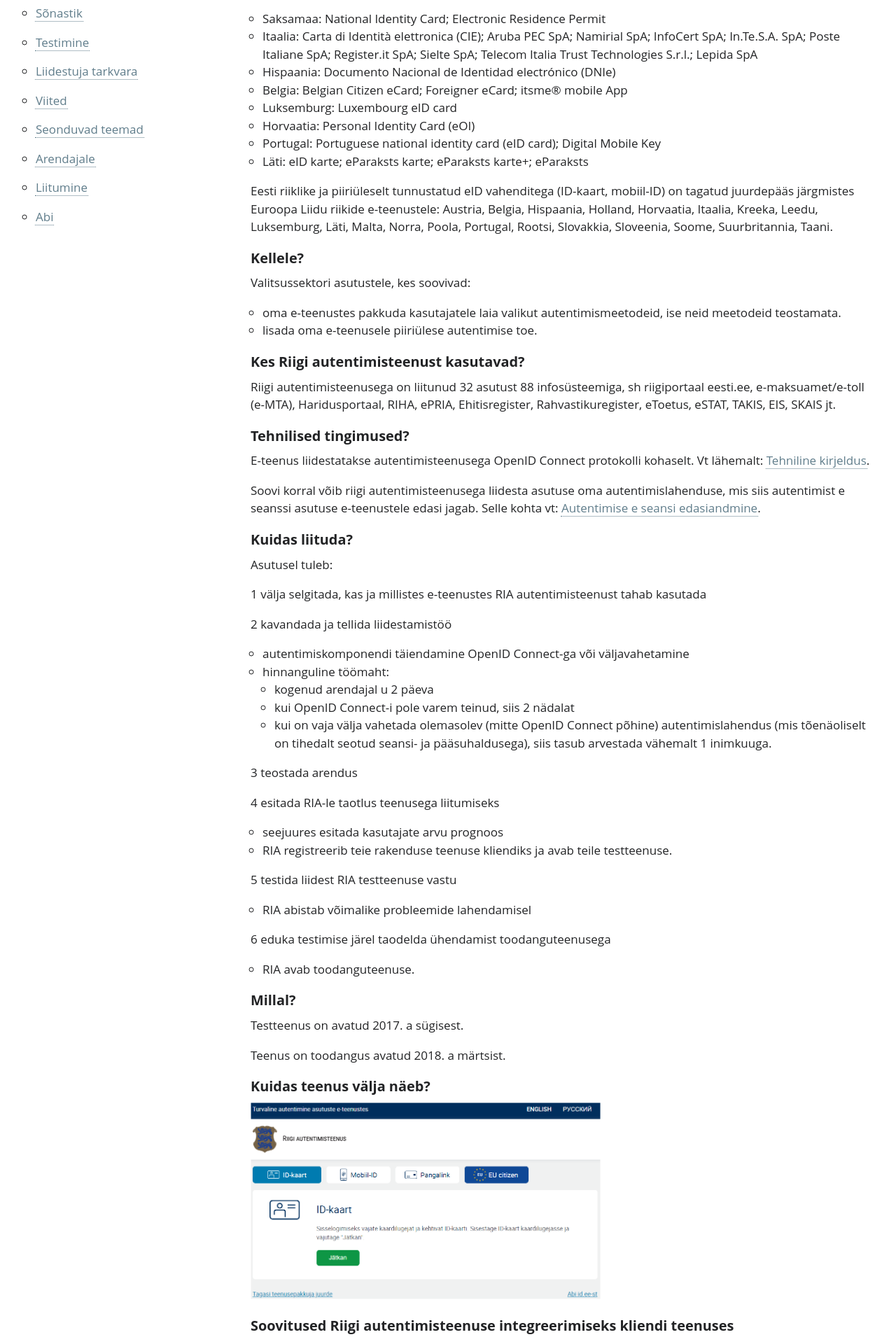
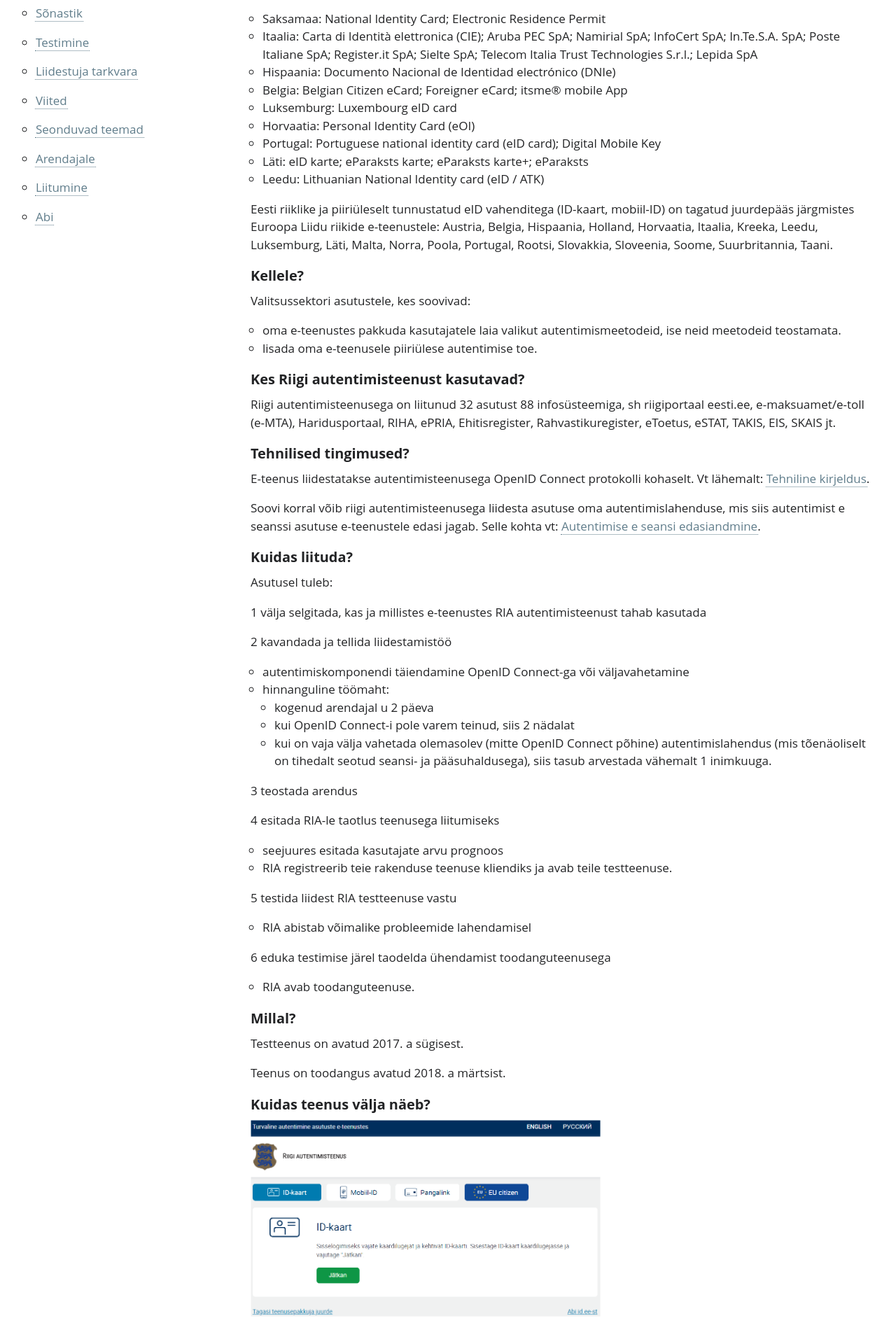
Before and after one commit to e-gov/TARA-Doku, a Jekyll site: the page built from Arikirjeldus.md, in a window 1280 px wide. Shown: the part 394-2304 px from the top of the page at 70% size. Built offline with Jekyll 4.4.1, drawn with Linux system fonts in a browser that asks for light colours; our own code applies the rules of GitHub Pages for plain Markdown files.

Commit message:
Update Arikirjeldus.md

```diff
--- a/Arikirjeldus.md
+++ b/Arikirjeldus.md
@@ -23,6 +23,7 @@ Samuti pakume piiriülest autentimist Euroopa Liidu teavitatud eID vahenditega l
 - Horvaatia: Personal Identity Card (eOI)
 - Portugal: Portuguese national identity card (eID card); Digital Mobile Key
 - Läti: eID karte; eParaksts karte; eParaksts karte+; eParaksts
+- Leedu: Lithuanian National Identity card (eID / ATK)
 
 Eesti riiklike ja piiriüleselt tunnustatud eID vahenditega (ID-kaart, mobiil-ID) on tagatud juurdepääs järgmistes Euroopa Liidu riikide e-teenustele: Austria, Belgia, Hispaania, Holland, Horvaatia, Itaalia, Kreeka, Leedu, Luksemburg, Läti, Malta, Norra, Poola, Portugal, Rootsi, Slovakkia, Sloveenia, Soome, Suurbritannia, Taani.
 
```
